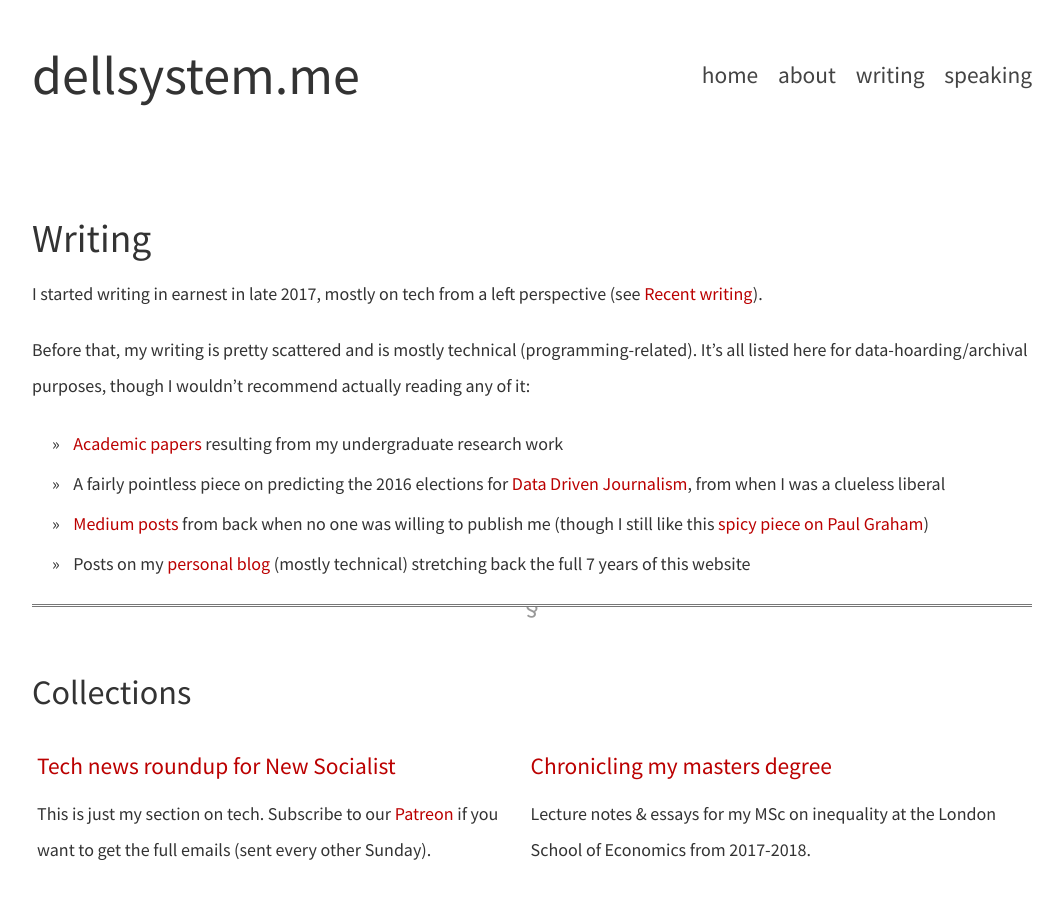
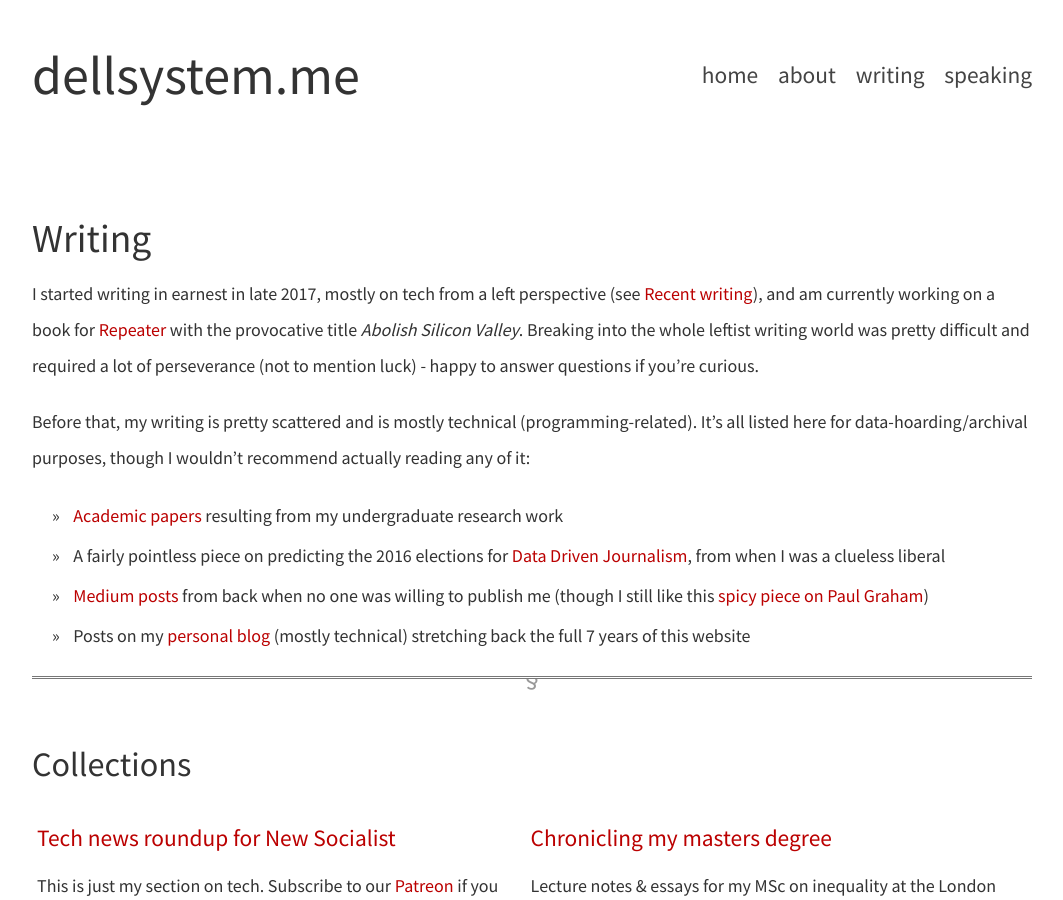
Before and after one commit to dellsystem/dellsystem.github.io, a Jekyll site: the page built from writing.md, in a window 1280 px wide and 900 px high. Shown: the whole window, without its empty margins (108-1171 px from the left). Built offline with Jekyll 4.4.1, drawn with Linux system fonts in a browser that asks for light colours; nearby versions of some CDN libraries.

Commit message:
Add book info to writing page

```diff
--- a/writing.md
+++ b/writing.md
@@ -4,7 +4,7 @@ jquery: true
 title: Writing
 ---
 
-I started writing in earnest in late 2017, mostly on tech from a left perspective (see [Recent writing](#recent)).
+I started writing in earnest in late 2017, mostly on tech from a left perspective (see [Recent writing](#recent)), and am currently working on a book for [Repeater](https://repeaterbooks.com) with the provocative title _Abolish Silicon Valley_. Breaking into the whole leftist writing world was pretty difficult and required a lot of perseverance (not to mention luck) - happy to answer questions if you're curious.
 
 Before that, my writing is pretty scattered and is mostly technical (programming-related). It's all listed here for data-hoarding/archival purposes, though I wouldn't recommend actually reading any of it:
 
```
